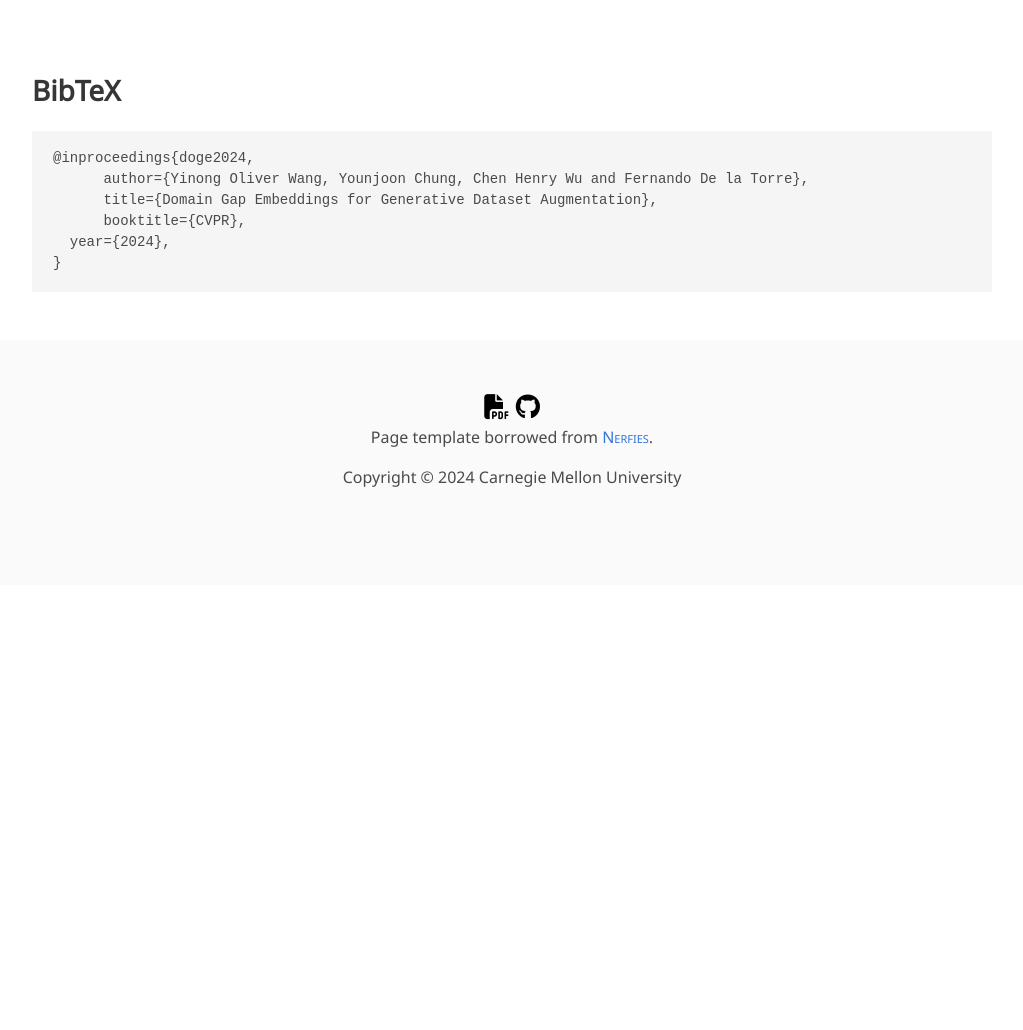
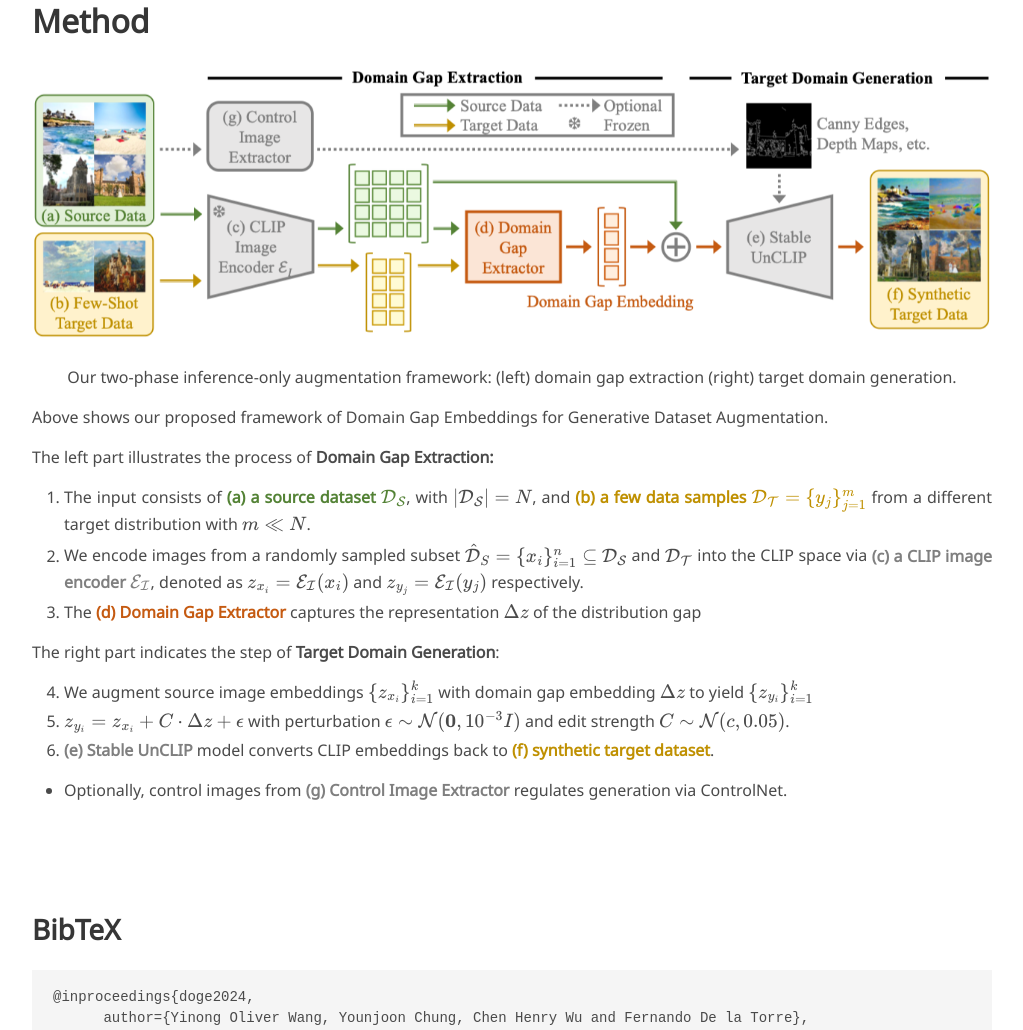
Before and after one commit to domain-gap-embeddings/domain-gap-embeddings.github.io, a plain HTML site: page index.html in a window 1280 px wide. Shown: the part 1317-2347 px from the top of the page, without its empty margins (128-1151 px from the left). Before the commit the page ends 1902 px from the top, so only its background shows below. Drawn offline with nearby package versions, Linux system fonts and the light colour scheme; some packages are replaced by stand-ins of ours; some icons are missing; a web font is replaced by a local one.

Commit message:
Add method

```diff
--- a/index.html
+++ b/index.html
@@ -41,6 +41,7 @@
   <script src="./static/js/bulma-carousel.min.js"></script>
   <script src="./static/js/bulma-slider.min.js"></script>
   <script src="./static/js/index.js"></script>
+  <script src="https://cdnjs.cloudflare.com/ajax/libs/mathjax/2.7.7/MathJax.js?config=TeX-MML-AM_CHTML"></script>
 </head>
 <body>
 
@@ -161,8 +162,58 @@
       </div>
     </div>
     <!--/ Abstract. -->
+
+    <!-- Method. -->
+    <div class="columns is-centered">
+      <div class="column is-full-width">
+        <h2 class="title is-3">Method</h2>
+        <div style="display: flex; justify-content: center;">
+          <img src="./static/images/method.png" alt="Teaser Image" style="width: 100%; height: auto;">
+        </div>
+        <div style="text-align: center;">
+          <figcaption><br>Our two-phase inference-only augmentation framework: (left) domain gap extraction (right) target domain generation.</figcaption>
+        </div>
+        <div class="content has-text-justified">
+          <p>
+            <p>Above shows our proposed framework of Domain Gap Embeddings for Generative Dataset Augmentation.</p>
+          <p>The left part illustrates the process of <b>Domain Gap Extraction:</b></p>
+
+          <ol>
+            <li>The input consists of <span style="color: #538235;"><b>(a) a source dataset \(\mathcal{D_S}\)</b></span>,
+              with \(|\mathcal{D_S}|=N\), and <span style="color: #BF9001;"><b>(b) a few data samples</b> \(\mathcal{D_T}=\{y_j\}_{j=1}^m\)</span>
+              from a different target distribution with \(m\ll N\).</li>
+          <li>We encode images from a randomly sampled subset \(\hat{\mathcal{D}}_S=\{x_i\}_{i=1}^n \subseteq\) \(\mathcal{D_S}\) and \(\mathcal{D_T}\)
+            into the CLIP space via <span style="color: #7F7F7F;"><b>
+            (c) a CLIP image encoder</b> \(\mathcal{E_I}\)</span>, denoted as \(z_{x_i} = \mathcal{E_I}(x_i)\) and \(z_{y_j} = \mathcal{E_I}(y_j)\) respectively.</li>
+          <li>The <span style="color: #C55A11;"><b>(d) Domain Gap Extractor</b></span>
+            captures the representation \(\Delta z\) of the distribution gap</li>
+          </ol>
+
+          <p>The right part indicates the step of <b>Target Domain Generation</b>:</p>
+          <ol start="4">
+          <li>We augment source image embeddings <span class="math">\(\{z_{x_i}\}_{i=1}^k\)</span> with domain gap embedding <span class="math">
+            \(\Delta z\)</span> to yield <span class="math">\(\{z_{y_i}\}_{i=1}^k\)</span></li>
+          <li>\(z_{y_i} = z_{x_i} + C\cdot \Delta z + \epsilon\) with perturbation
+            \(\epsilon \sim \mathcal{N}(\mathbf{0}, 10^{-3}I)\) and edit strength \(C \sim \mathcal{N}(c, 0.05)\).</li>
+          <li><span style="color: #7F7F7F;"><b>(e) Stable UnCLIP</b></span> model converts CLIP embeddings back to <span style="color: #BF9001;"><b>
+            (f) synthetic target dataset</b></span>.</li>
+          </ol>
+          <ul>
+          <li>Optionally, control images from <span style="color: #7F7F7F;"><b>(g) Control Image Extractor</b></span> regulates generation via ControlNet.</li>
+          </ul>
+         </p>
+        </div>
+      </div>
+    </div>
+    <!--/ Method. -->
   </div>
+
+
+
 </section>
+
+
+
 
 
 <section class="section" id="BibTeX">
```
Also changed, not shown: static/images/method.png (added).
